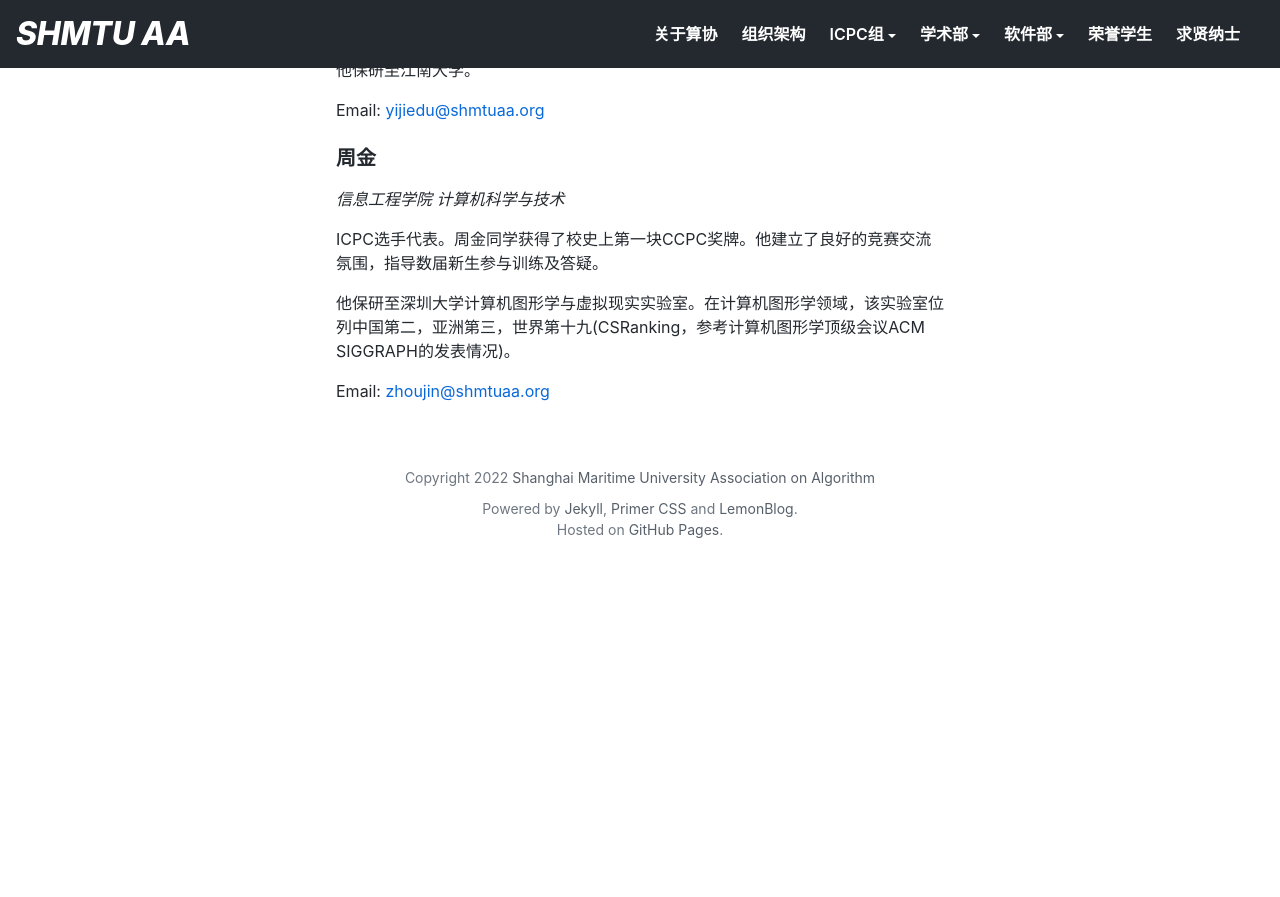
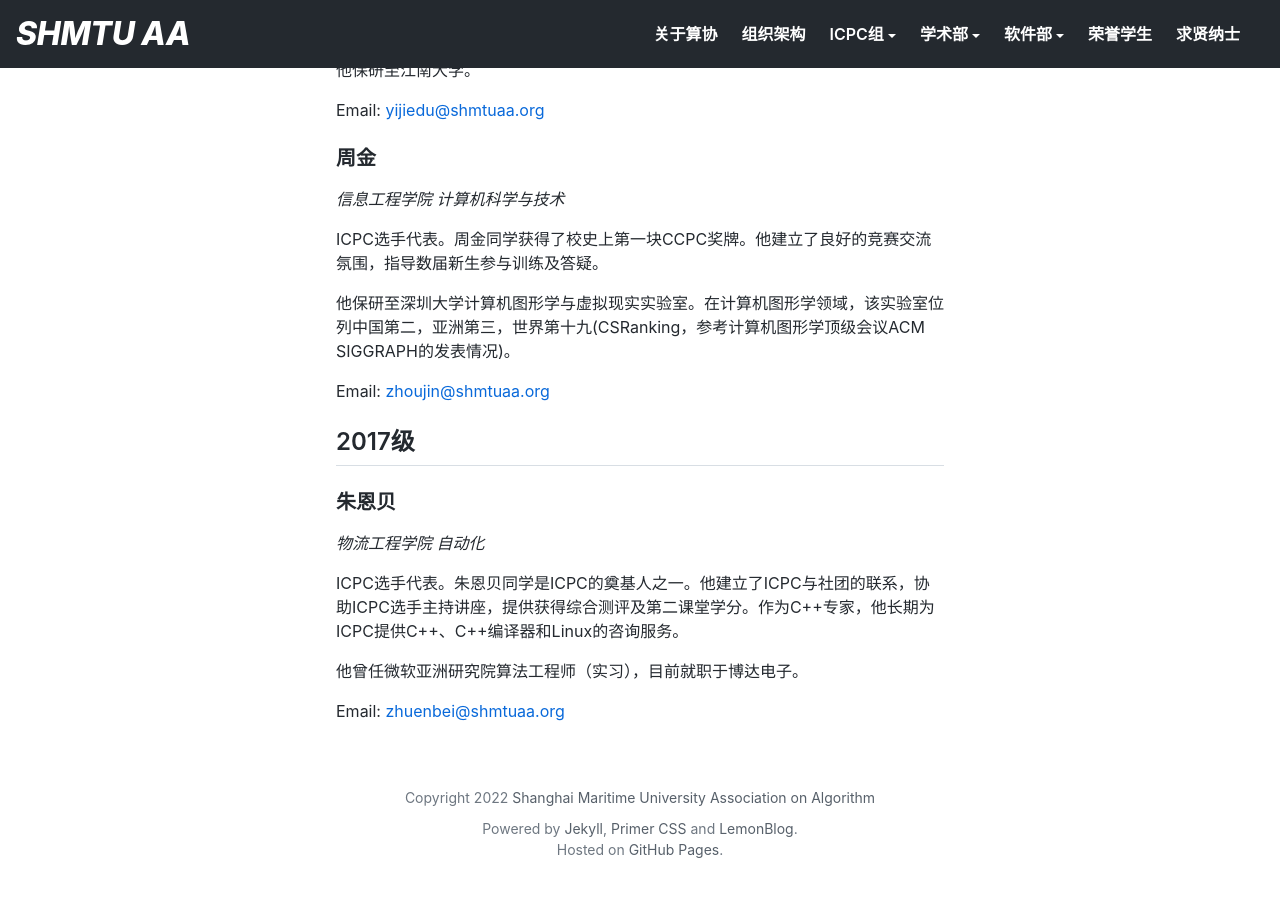
Before and after one commit to shmtuaa/shmtuaa.org, a Jekyll site: the page built from _posts/2022-10-01-MAIN-fellow.md, in a window 1280 px wide and 900 px high, scrolled down 975 px. Shown: the top 897 px of the window. Built offline with Jekyll 4.4.1, drawn with Linux system fonts in a browser that asks for light colours; before the commit the page ends 1555 px from its top, so only the background shows below that.

Commit message:
update enbeizhu

```diff
--- a/_posts/2022-10-01-MAIN-fellow.md
+++ b/_posts/2022-10-01-MAIN-fellow.md
@@ -50,3 +50,15 @@ ICPC选手代表。周金同学获得了校史上第一块CCPC奖牌。他建立
 他保研至深圳大学计算机图形学与虚拟现实实验室。在计算机图形学领域，该实验室位列中国第二，亚洲第三，世界第十九(CSRanking，参考计算机图形学顶级会议ACM SIGGRAPH的发表情况)。
 
 Email: [zhoujin@shmtuaa.org](mailto:zhoujin@shmtuaa.org)
+
+## 2017级
+
+### 朱恩贝
+
+_物流工程学院 自动化_
+
+ICPC选手代表。朱恩贝同学是ICPC的奠基人之一。他建立了ICPC与社团的联系，协助ICPC选手主持讲座，提供获得综合测评及第二课堂学分。作为C++专家，他长期为ICPC提供C++、C++编译器和Linux的咨询服务。
+
+他曾任微软亚洲研究院算法工程师（实习），目前就职于博达电子。
+
+Email: [zhuenbei@shmtuaa.org](mailto:zhuenbei@shmtuaa.org)
```
